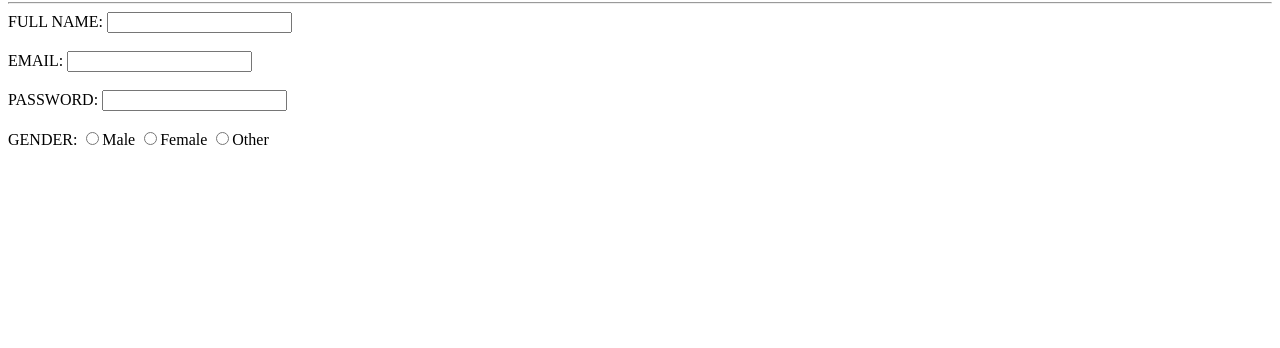
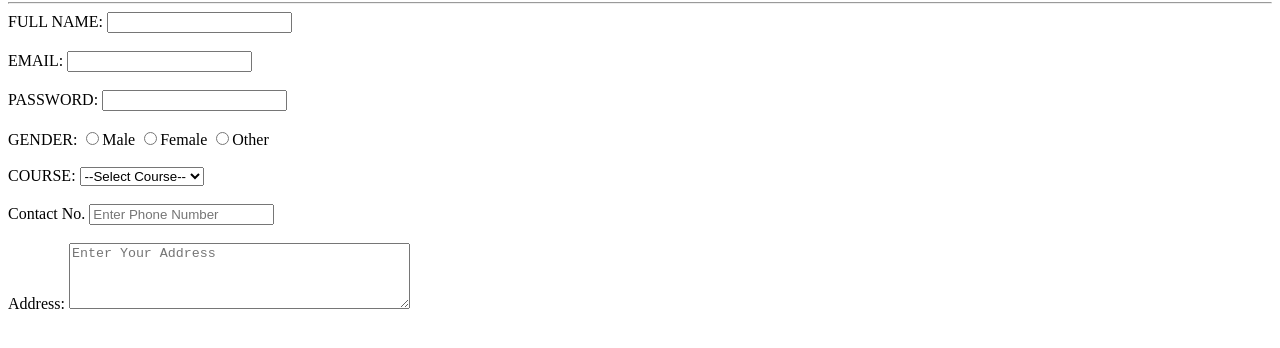
Before and after one commit to samaksh841/wdw_1050, a plain HTML site: page EXP-5/exp-5.html in a window 1280 px wide. Shown: the part 78-426 px from the top of the page. Drawn offline with Linux system fonts and the light colour scheme.

Commit message:
form almost completed

```diff
--- a/EXP-5/exp-5.html
+++ b/EXP-5/exp-5.html
@@ -32,6 +32,27 @@
     <input type="radio" name="gender" value="Other">Other
     <br><br>
 
+    <!--COURSE-->
+    <label>COURSE:</label>
+    <select name="course">
+        <option value="">--Select Course--</option>
+        <option value="B.Tech">B.Tech</option>
+        <option value="BCA">BCA</option>
+        <option value="MCA">MCA</option>
+        <option value="M.Tech">M.Tech</option>
+    </select>
+    <br><br>
+
+    <!--Contact No.-->
+    <label for="contact no.">Contact No.</label>
+    <input type="tel" name="contact" placeholder="Enter Phone Number" required>
+    <br><br>
+
+    <!--ADDRESS-->
+    <label for="address">Address:</label>
+    <textarea name="address" rows="4" cols="40" placeholder="Enter Your Address"required></textarea>
+     <br><br>
+
 
 </body>
 </html>
```
